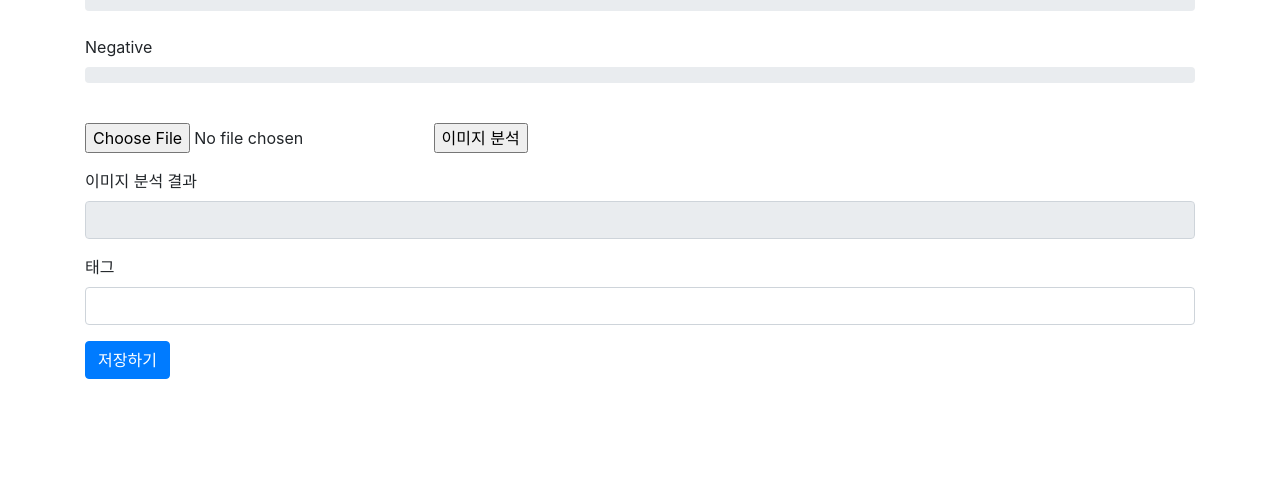
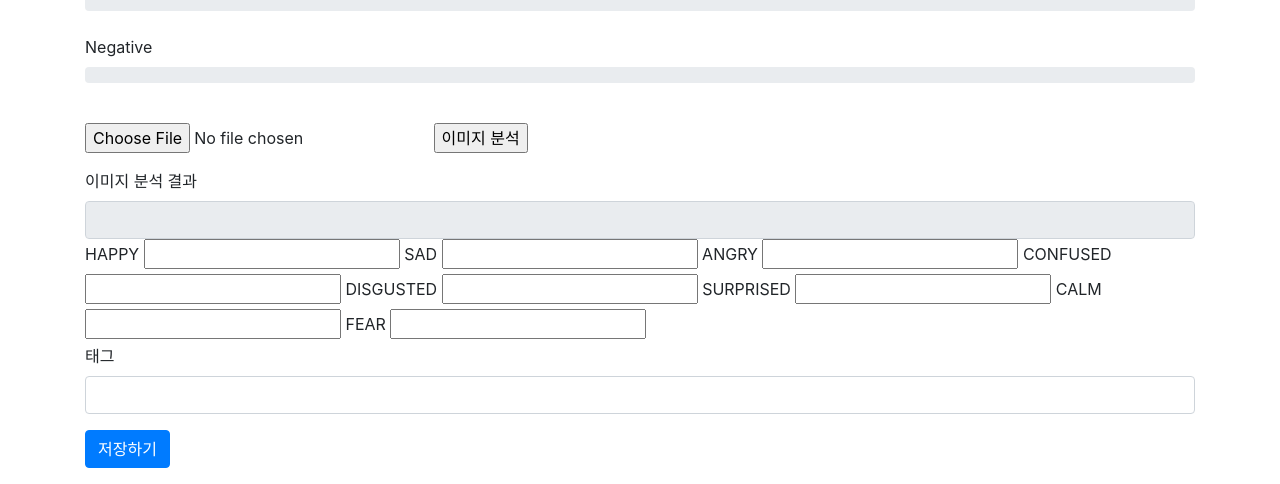
Before and after one commit to YoungkiHongDev/diary, a Django app: template templates/diary/board_write.html in a window 1280 px wide. Shown: the part 734-1218 px from the top of the page. Before the commit the page ends 1113 px from the top, so only its background shows below. Run offline with Django 3.2, Linux system fonts and the light colour scheme; the template is opened without the code that fills it, so the values that code supplies are empty; some libraries are stand-ins or nearby versions.

Commit message:
개별 감정 테스트
각각의 감정 출력하기

```diff
--- a/templates/diary/board_write.html
+++ b/templates/diary/board_write.html
@@ -77,7 +77,34 @@
             <label>이미지 분석 결과</label>
             <input type="text" class="form-control" name="board_img" id="board_img" readonly="readonly"
                    value="{{ form.board_img.value|default_if_none:'None' }}">
-        </div>
+
+        <label>HAPPY</label>
+        <input type="text" id="board_img_happy">
+
+        <label>SAD</label>
+        <input type="text" id="board_img_sad">
+
+        <label>ANGRY</label>
+        <input type="text" id="board_img_angry">
+
+        <label>CONFUSED</label>
+        <input type="text" id="board_img_confused">
+
+        <label>DISGUSTED</label>
+        <input type="text" id="board_img_disgusted">
+
+        <label>SURPRISED</label>
+        <input type="text" id="board_img_surprised">
+
+        <label>CALM</label>
+        <input type="text" id="board_img_calm">
+
+        <label>FEAR</label>
+        <input type="text" id="board_img_fear">
+
+        {% comment %} <label>UNKNOWN</label>
+        <input type="text" id="board_img_unknown">
+        </div> {% endcomment %}
 
         <!-- 이건 뭘로 채움? -->
         <div class="form-group">
@@ -154,10 +181,31 @@
             data: form, //보낼 데이터
             processData: false, //쿼리스트링 형태가 아닌 키와 벨류 형태로 전달
             contentType: false, //urlencoded는 파일 전송을 하지 못하므로 false
+
             success: function(result) { //성공 시
-                result_emotion = JSON.stringify(result["rekognition"]); //json 형태의 감정 분석값의 value 추출 및 string으로 변환
-                result_emotion = result_emotion.replace(/\"/gi, ""); //큰 따옴표 제거
-                $('#board_img').val(result_emotion) //이미지 분석 값을 이미지 분석 결과 칸에 보여주기
+                result_emotion_all = result["rekognition"]
+                result_emotion_happy = result_emotion_all["HAPPY"]
+                result_emotion_sad = result_emotion_all["SAD"]
+                result_emotion_angry = result_emotion_all["ANGRY"]
+                result_emotion_confused = result_emotion_all["CONFUSED"]
+                result_emotion_disgusted = result_emotion_all["DISGUSTED"]
+                result_emotion_surprised = result_emotion_all["SURPRISED"]
+                result_emotion_calm = result_emotion_all["CALM"]
+                result_emotion_fear = result_emotion_all["FEAR"]
+                // result_emotion_unknown = result_emotion_all["UNKNOWN"]
+                // result_emotion = JSON.stringify(result["rekognition"]); //json 형태의 감정 분석값의 value 추출 및 string으로 변환
+                // result_emotion = result_emotion.replace(/\"/gi, ""); //큰 따옴표 제거
+
+                $('#board_img').val(result_emotion_all) //이미지 분석 값을 이미지 분석 결과 칸에 보여주기
+                document.getElementById("board_img_happy").value = result_emotion_happy
+                document.getElementById("board_img_sad").value = result_emotion_sad
+                document.getElementById("board_img_angry").value = result_emotion_angry
+                document.getElementById("board_img_confused").value = result_emotion_confused
+                document.getElementById("board_img_disgusted").value = result_emotion_disgusted
+                document.getElementById("board_img_surprised").value = result_emotion_surprised
+                document.getElementById("board_img_calm").value = result_emotion_calm
+                document.getElementById("board_img_fear").value = result_emotion_fear
+                // document.getElementById("board_img_unknown").value = result_emotion_unknown
                 alert('Success!')
             },
             error: function(){ //실패 시
```
Also changed, not shown: diary/views.py (+7 -2 lines).
